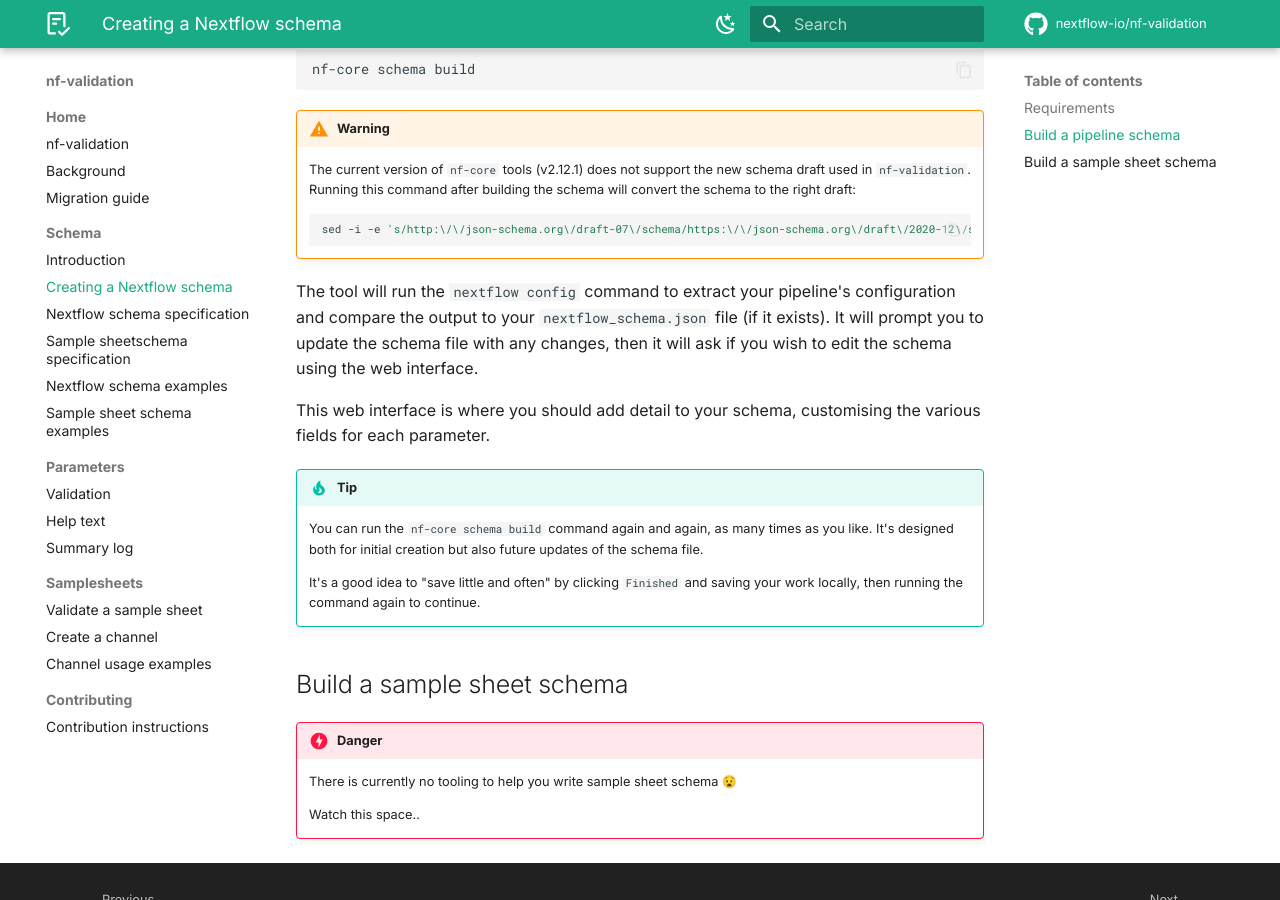
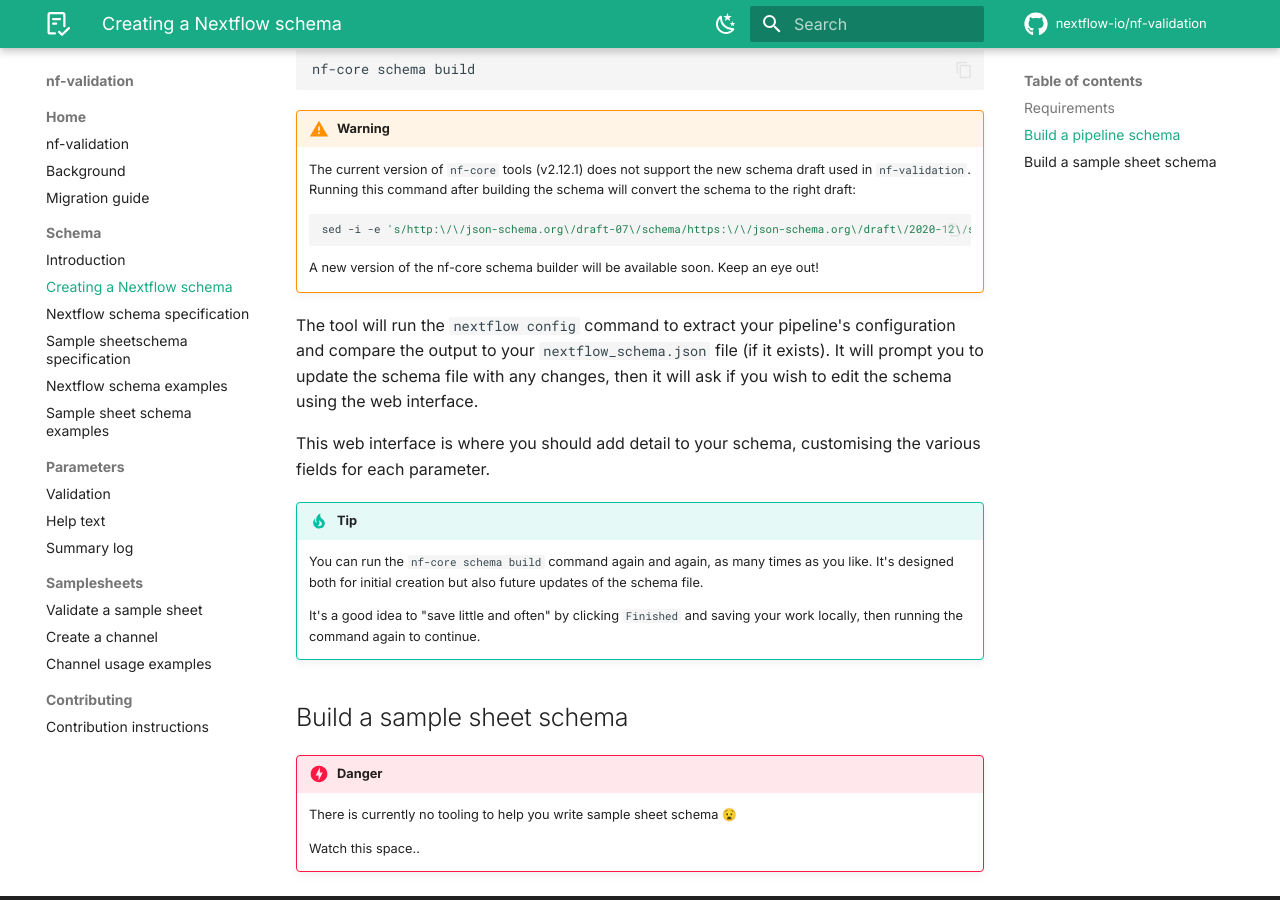
Before and after one commit to nextflow-io/nf-validation, an MkDocs documentation site: the page built from docs/nextflow_schema/create_schema.md, in a window 1280 px wide and 900 px high, scrolled down 936 px. Built offline with MkDocs 1.6.1 and Material for MkDocs 9.7.7, drawn with Linux system fonts in a browser that asks for light colours; emoji names are drawn with the system emoji font; plug-ins that fetch from the network failed and are left out; comment, search, counter and statistics services are not loaded.

Commit message:
Update docs/nextflow_schema/create_schema.md
Co-authored-by: Júlia Mir Pedrol <mirp.julia@gmail.com>

````diff
--- a/docs/nextflow_schema/create_schema.md
+++ b/docs/nextflow_schema/create_schema.md
@@ -53,7 +53,7 @@
     ```bash
     sed -i -e 's/http:\/\/json-schema.org\/draft-07\/schema/https:\/\/json-schema.org\/draft\/2020-12\/schema/g' -e 's/definitions/defs/g' nextflow_schema.json
     ```
-
+    A new version of the nf-core schema builder will be available soon. Keep an eye out!
 The tool will run the `nextflow config` command to extract your pipeline's configuration
 and compare the output to your `nextflow_schema.json` file (if it exists).
 It will prompt you to update the schema file with any changes, then it will ask if you
````
